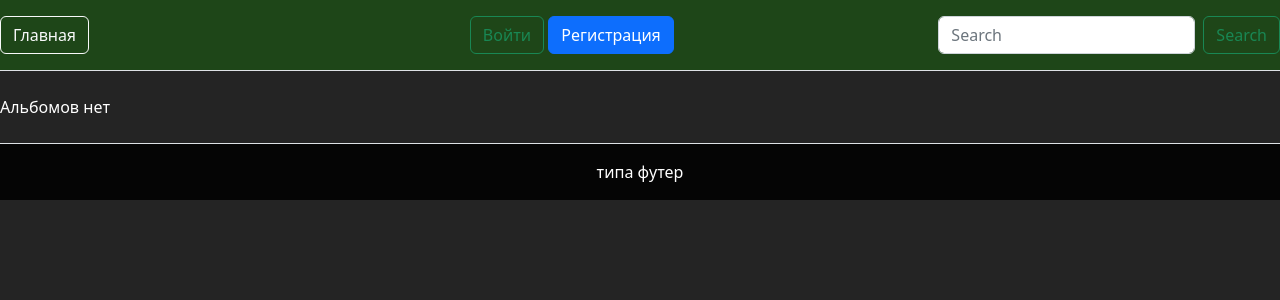
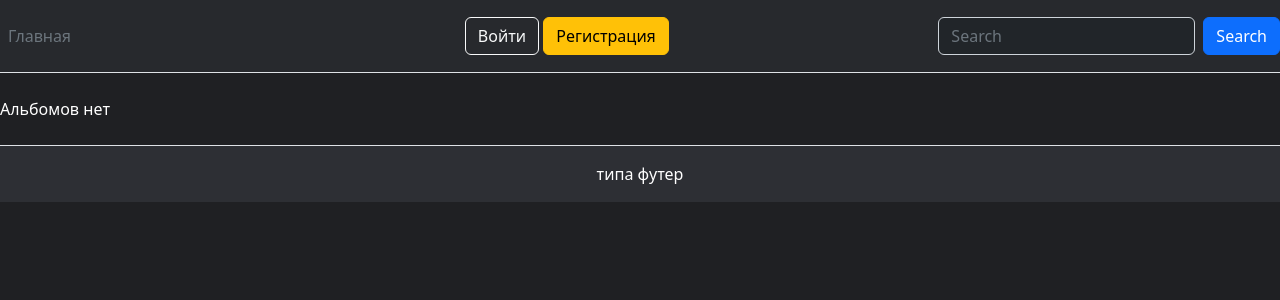
Before and after one commit to arte322m/music_library, a Django app: page /album/ in a window 1280 px wide. Shown: the top 300 px of the page. Run offline with Django 4.2, Linux system fonts and the light colour scheme; data that the repository does not hold is empty; some libraries are stand-ins or nearby versions.

Commit message:
commit 50+-

```diff
--- a/kAboom/static/kAboom/css/dark_theme.css
+++ b/kAboom/static/kAboom/css/dark_theme.css
@@ -1,6 +1,8 @@
 body {
     color: white;
-    background-color: rgba(0,0,0,0.86);
+    /*background-color: #2D2F34;*/
+    background-color: #1f2023;
+    /*background-color: #27292D;*/
 }
 
 a {
@@ -8,10 +10,12 @@ a {
     text-decoration: underline;
 }
  header {
-     background-color: rgba(30,76,23,0.86);
+     background-color: #27292D;
+     /*background-color: #2D2F34;*/
  }
 
  footer {
      color: white;
-     background-color: rgba(0,0,0,0.86);
+     /*background-color: #27292D;*/
+     background-color: #2D2F34;
  }
--- a/kAboom/templates/kAboom/base.html
+++ b/kAboom/templates/kAboom/base.html
@@ -14,10 +14,10 @@
 <header class="d-flex flex-wrap align-items-center justify-content-center justify-content-md-between py-3 mb-4 border-bottom">
     <ul class="nav col-12 col-md-auto mb-2 justify-content-center mb-md-0">
 
-        <a href="/" class="navbar-brand"><button type="button" class="btn btn-outline-light">Главная</button></a>
+        <a href="/" class="nav-link px-2 text-secondary">Главная</a>
         {% if user.is_authenticated %}
-            <li><a href="{% url 'kAboom:favorites' user.id %}"><button type="button" class="btn btn-outline-light">Избранное</button></a></li>
-            <li><a href="{% url 'kAboom:my_playlists' %}"><button type="button" class="btn btn-outline-light">Мои Плейлисты</button></a></li>
+            <li><a href="{% url 'kAboom:favorites' user.id %}" class="nav-link px-2 text-white">Избранное</a></li>
+            <li><a href="{% url 'kAboom:my_playlists' %}" class="nav-link px-2 text-white">Мои Плейлисты</a></li>
             </ul>
             <div class="col-md-3 text-end">
             <strong>{{ user.username }}</strong>
@@ -26,15 +26,15 @@
         {% else %}
             </ul>
             <div class="col-md-3 text-end">
-            <a href="{% url 'kAboom:login' %}"><button type="button" class="btn btn-outline-success">Войти</button></a>
-            <a href="{% url 'kAboom:registration' %}"><button type="button" class="btn btn-primary">Регистрация</button></a>
+            <a href="{% url 'kAboom:login' %}"><button type="button" class="btn btn-outline-light">Войти</button></a>
+            <a href="{% url 'kAboom:registration' %}"><button type="button" class="btn btn-warning  ">Регистрация</button></a>
             </div>
         {% endif %}
 
         <form action="{% url 'kAboom:track_search' %}" class="d-flex" role="search" method="post">
             {% csrf_token %}
-          <input class="form-control me-2" type="search" placeholder="Search" aria-label="Search" value="{{ search_text }}" name="search_text" required>
-          <button class="btn btn-outline-success" type="submit">Search</button>
+          <input class="form-control form-control-dark text-bg-dark me-2" type="search" placeholder="Search" aria-label="Search" value="{{ search_text }}" name="search_text" required>
+          <button class="btn btn-primary" type= "submit">Search</button>
         </form>
     </ul>
 
```
